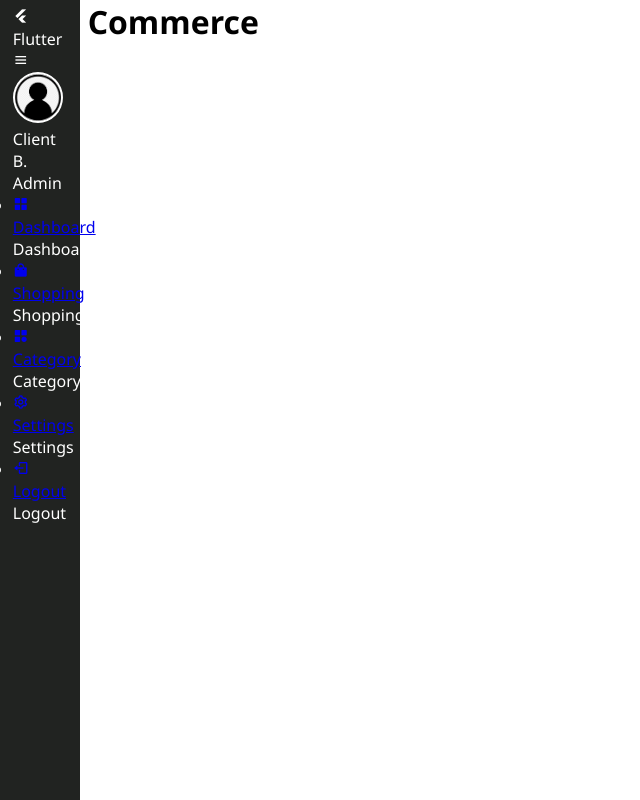
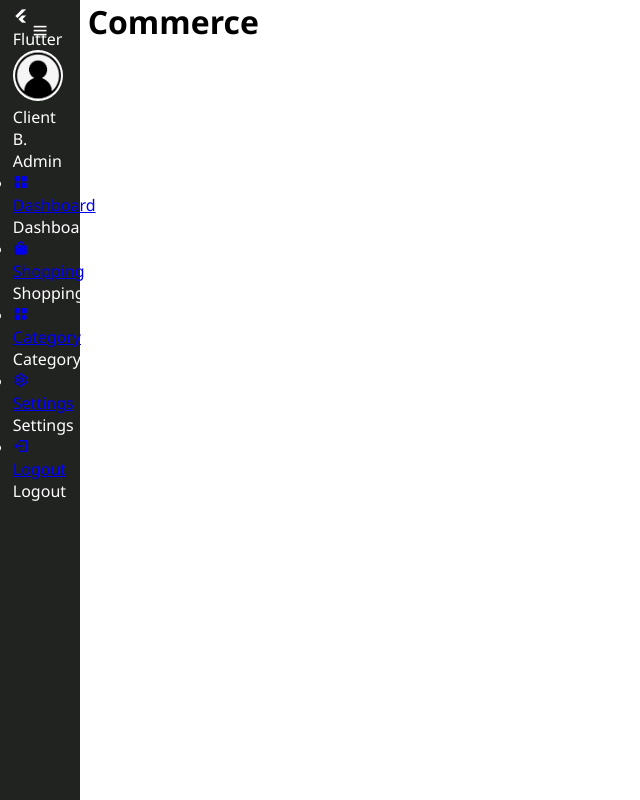
Before and after one commit to rupeshpal49gmail/Sidebar-menu, a plain HTML site: page index.html in a window 1280 px wide. Shown: the whole page, without its empty margins (0-640 px from the left). Drawn offline with nearby package versions, Linux system fonts and the light colour scheme.

Commit message:
add changes

```diff
--- a/style.css
+++ b/style.css
@@ -25,8 +25,23 @@
 
 .sidebar.active ~ .main-content {
   left: 250px;
-  width: calc(100% - 250%);
+  width: calc(100% - 250px);
 }
 .sidebar.active {
   width: 250px;
 }
+
+.sidebar #btn {
+  position: absolute;
+  color: #fff;
+  top: 0.4rem;
+  left: 50%;
+  font-size: 1.2rem;
+  line-height: 50px;
+  transform: translate(-50%);
+  cursor: pointer;
+}
+
+.sidebar.active #btn {
+  left: 90%;
+}
```
